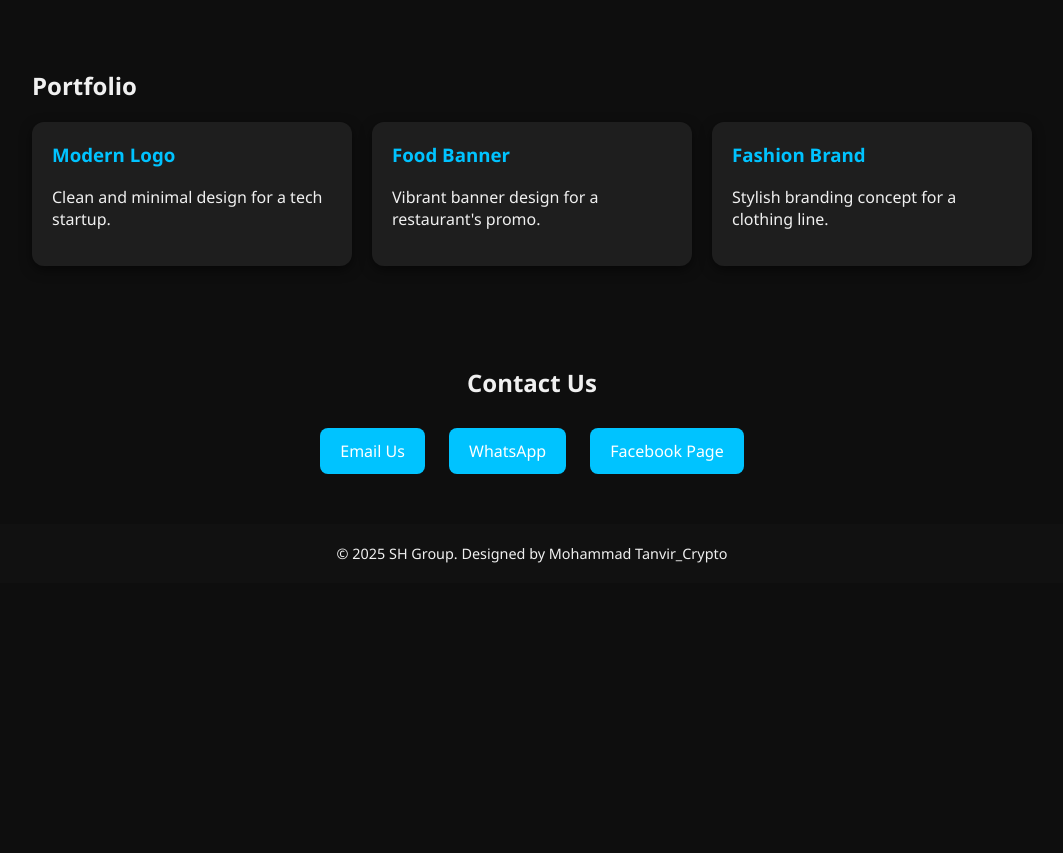
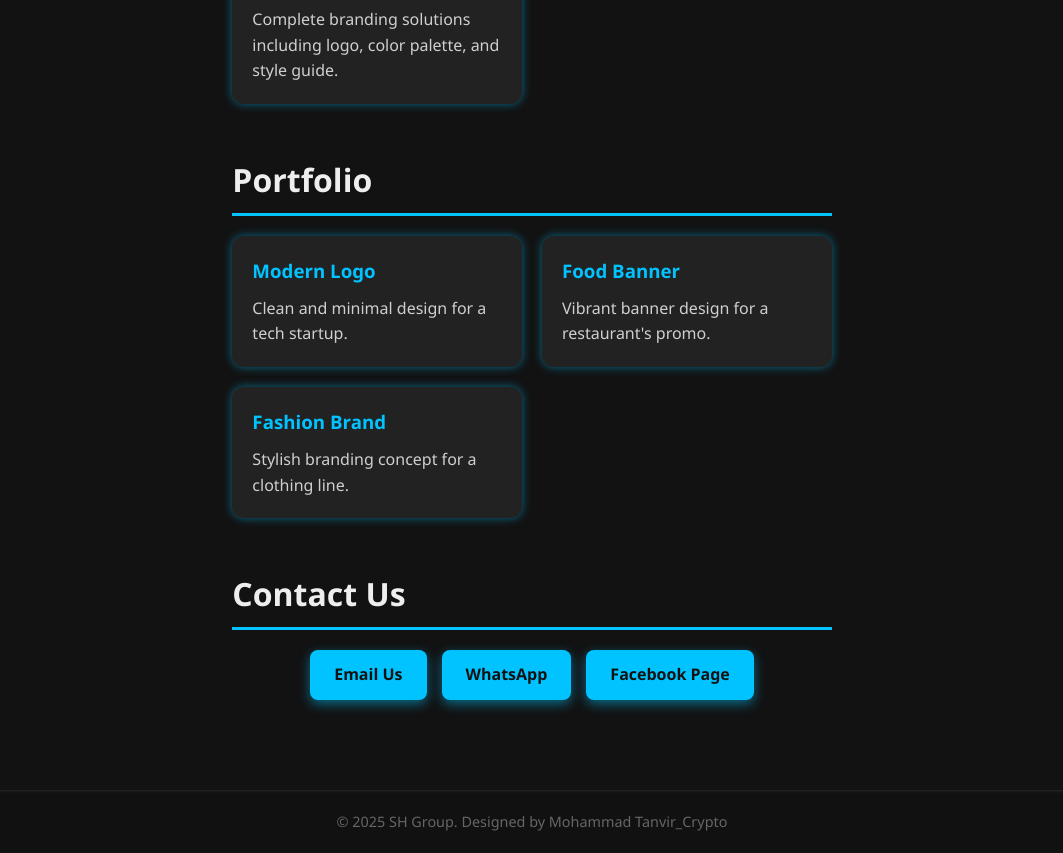
Before and after one commit to mohammadtanvir003/SH-Group, a plain HTML site: page index.html in a window 1280 px wide. Shown: the part 592-1445 px from the top of the page, without its empty margins (108-1171 px from the left). Before the commit the page ends 1175 px from the top, so only its background shows below. Drawn offline with Linux system fonts and the light colour scheme.

Commit message:
Update index.html

```diff
--- a/index.html
+++ b/index.html
@@ -2,64 +2,134 @@
 <html lang="en">
 <head>
   <meta charset="UTF-8" />
-  <meta name="viewport" content="width=device-width, initial-scale=1.0" />
-  <title>SH Group | Graphic Design Studio</title>
+  <meta name="viewport" content="width=device-width, initial-scale=1" />
+  <title>SH Group | Creative Graphic Design Studio</title>
   <style>
+    /* Reset and base styles */
+    * {
+      margin: 0; padding: 0; box-sizing: border-box;
+    }
     body {
-      margin: 0;
-      font-family: 'Segoe UI', sans-serif;
-      background: #0e0e0e;
-      color: #f0f0f0;
+      font-family: 'Segoe UI', Tahoma, Geneva, Verdana, sans-serif;
+      background: #121212;
+      color: #eee;
+      line-height: 1.6;
+      min-height: 100vh;
+      display: flex;
+      flex-direction: column;
+      justify-content: space-between;
     }
+    a {
+      color: #00c3ff;
+      text-decoration: none;
+    }
+    a:hover {
+      text-decoration: underline;
+    }
+
+    /* Header */
     header {
       background: linear-gradient(135deg, #00c3ff, #0066ff);
       padding: 60px 20px;
       text-align: center;
+      box-shadow: 0 4px 10px rgba(0,0,0,0.5);
     }
     header h1 {
       font-size: 3rem;
       margin-bottom: 10px;
+      font-weight: 700;
     }
     header p {
-      font-size: 1.2rem;
+      font-size: 1.3rem;
+      font-weight: 500;
+      opacity: 0.9;
+    }
+
+    /* Main content */
+    main {
+      max-width: 1000px;
+      margin: 40px auto;
+      padding: 0 20px;
+      flex-grow: 1;
     }
     section {
-      padding: 40px 20px;
-      max-width: 1000px;
-      margin: auto;
+      margin-bottom: 50px;
     }
-    .services, .portfolio {
+    h2 {
+      font-size: 2rem;
+      margin-bottom: 20px;
+      border-bottom: 3px solid #00c3ff;
+      padding-bottom: 8px;
+    }
+
+    /* Services and Portfolio grid */
+    .grid {
       display: grid;
-      grid-template-columns: repeat(auto-fit, minmax(280px, 1fr));
+      grid-template-columns: repeat(auto-fit,minmax(280px,1fr));
       gap: 20px;
     }
     .card {
-      background: #1e1e1e;
+      background: #222;
       padding: 20px;
       border-radius: 12px;
-      box-shadow: 0 4px 12px rgba(0,0,0,0.5);
+      box-shadow: 0 0 10px rgba(0,195,255,0.5);
+      transition: transform 0.3s ease;
+    }
+    .card:hover {
+      transform: translateY(-8px);
+      box-shadow: 0 0 20px #00c3ff;
     }
     .card h3 {
-      margin-top: 0;
       color: #00c3ff;
+      margin-bottom: 10px;
     }
-    .contact {
-      text-align: center;
+    .card p {
+      font-size: 1rem;
+      opacity: 0.85;
     }
-    .contact a {
-      display: inline-block;
+
+    /* Contact */
+    .contact-links {
+      display: flex;
+      justify-content: center;
+      flex-wrap: wrap;
+      gap: 15px;
+    }
+    .contact-links a {
       background: #00c3ff;
+      color: #121212;
+      padding: 12px 24px;
+      border-radius: 8px;
+      font-weight: 600;
+      box-shadow: 0 4px 12px rgba(0,195,255,0.5);
+      transition: background-color 0.3s ease;
+    }
+    .contact-links a:hover {
+      background: #0066ff;
       color: #fff;
-      padding: 12px 20px;
-      margin: 10px;
-      border-radius: 8px;
-      text-decoration: none;
     }
+
+    /* Footer */
     footer {
       text-align: center;
       padding: 20px;
       background: #111;
       font-size: 0.9rem;
+      color: #666;
+      box-shadow: inset 0 1px 3px rgba(255,255,255,0.1);
+    }
+
+    /* Responsive */
+    @media(max-width: 600px) {
+      header h1 {
+        font-size: 2rem;
+      }
+      header p {
+        font-size: 1rem;
+      }
+      h2 {
+        font-size: 1.5rem;
+      }
     }
   </style>
 </head>
@@ -69,9 +139,10 @@
     <p>Creative Graphic Design Studio – Design That Speaks!</p>
   </header>
 
+  <main>
     <section>
       <h2>Our Services</h2>
-    <div class="services">
+      <div class="grid">
         <div class="card">
           <h3>Logo Design</h3>
           <p>Professional and unique logos that define your brand identity.</p>
@@ -89,7 +160,7 @@
 
     <section>
       <h2>Portfolio</h2>
-    <div class="portfolio">
+      <div class="grid">
         <div class="card">
           <h3>Modern Logo</h3>
           <p>Clean and minimal design for a tech startup.</p>
@@ -105,12 +176,15 @@
       </div>
     </section>
 
-  <section class="contact">
+    <section>
       <h2>Contact Us</h2>
+      <div class="contact-links">
         <a href="mailto:shgroupdesign@gmail.com">Email Us</a>
-    <a href="https://wa.me/8801234567890" target="_blank">WhatsApp</a>
-    <a href="https://facebook.com/shgroupdesign" target="_blank">Facebook Page</a>
+        <a href="https://wa.me/8801234567890" target="_blank" rel="noopener">WhatsApp</a>
+        <a href="https://facebook.com/shgroupdesign" target="_blank" rel="noopener">Facebook Page</a>
+      </div>
     </section>
+  </main>
 
   <footer>
     &copy; 2025 SH Group. Designed by Mohammad Tanvir_Crypto
```
Lines whose indentation alone changed are shown as unchanged.
